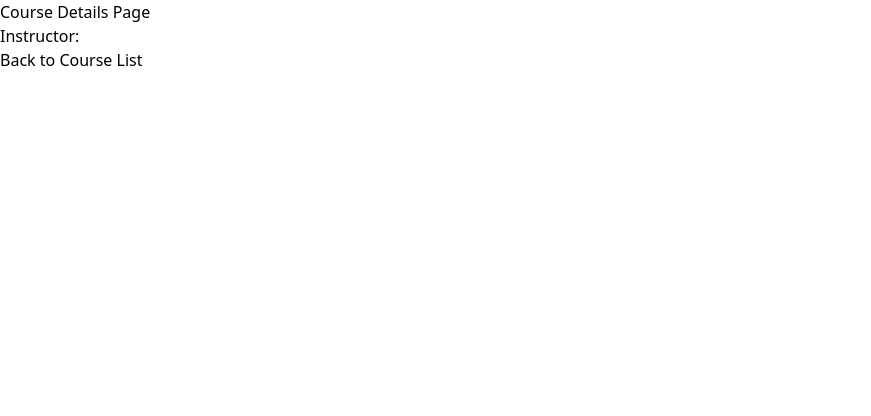
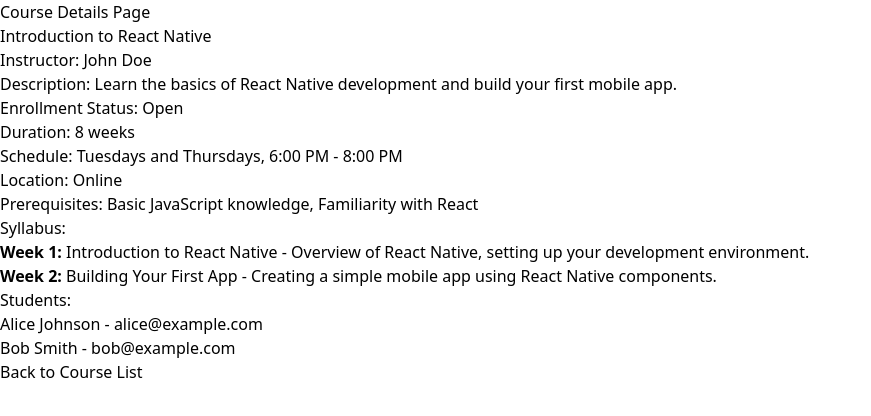
Before and after one commit to Kraniket901/alemenoFrontendTask, a React (Create React App) app: page /course/1 in a window 1280 px wide. Shown: the top 416 px of the page, without its empty margins (0-871 px from the left). Built offline with nearby package versions, Linux system fonts and the light colour scheme.

Commit message:
updated courseDetails.js

```diff
--- a/src/components/CourseDetails.js
+++ b/src/components/CourseDetails.js
@@ -1,17 +1,48 @@
 import React from 'react';
 import { useParams, Link } from 'react-router-dom';
-import courseModel from '../courseModel';
+import courseModel from '../courseModel'; // Update the path accordingly
 
 const CourseDetails = () => {
   const { id } = useParams();
-  const course = courseModel; // Replace with actual course data fetched from API
+  const course = courseModel.find((course) => course.id === parseInt(id, 10)); // Find the course by id
+
+  // Check if the course is not found
+  if (!course) {
+    return (
+      <div>
+        <h1>Course Not Found</h1>
+        <Link to="/">Back to Course List</Link>
+      </div>
+    );
+  }
 
   return (
     <div>
       <h1>Course Details Page</h1>
       <h2>{course.name}</h2>
       <p>Instructor: {course.instructor}</p>
-      {/* Display other course details based on the assignment */}
+      <p>Description: {course.description}</p>
+      <p>Enrollment Status: {course.enrollmentStatus}</p>
+      <p>Duration: {course.duration}</p>
+      <p>Schedule: {course.schedule}</p>
+      <p>Location: {course.location}</p>
+      <p>Prerequisites: {course.prerequisites.join(', ')}</p>
+      <h3>Syllabus:</h3>
+      <ul>
+        {course.syllabus.map((week) => (
+          <li key={week.week}>
+            <strong>Week {week.week}:</strong> {week.topic} - {week.content}
+          </li>
+        ))}
+      </ul>
+      <h3>Students:</h3>
+      <ul>
+        {course.students.map((student) => (
+          <li key={student.id}>
+            {student.name} - {student.email}
+          </li>
+        ))}
+      </ul>
       <Link to="/">Back to Course List</Link>
     </div>
   );
--- a/src/courseModel.js
+++ b/src/courseModel.js
@@ -1,4 +1,5 @@
-const courseModel = [{
+const courseModel = [
+  {
     id: 1,
     name: 'Introduction to React Native',
     instructor: 'John Doe',
@@ -33,8 +34,44 @@
         name: 'Bob Smith',
         email: 'bob@example.com',
       },
-    // Additional enrolled students...
     ],
-}]
+  },
+  {
+    id: 2,
+    name: 'Advanced JavaScript',
+    instructor: 'Jane Doe',
+    description: 'Deep dive into advanced JavaScript concepts.',
+    enrollmentStatus: 'Open',
+    thumbnail: 'your.image.here',
+    duration: '6 weeks',
+    schedule: 'Mondays and Wednesdays, 7:00 PM - 9:00 PM',
+    location: 'Online',
+    prerequisites: ['Intermediate JavaScript knowledge'],
+    syllabus: [
+      {
+        week: 1,
+        topic: 'Closures and Scope',
+        content: 'Understanding closures and lexical scope.',
+      },
+      {
+        week: 2,
+        topic: 'Asynchronous JavaScript',
+        content: 'Working with Promises and Async/Await.',
+      },
+    ],
+    students: [
+      {
+        id: 103,
+        name: 'Charlie Brown',
+        email: 'charlie@example.com',
+      },
+      {
+        id: 104,
+        name: 'Diana Ross',
+        email: 'diana@example.com',
+      },
+    ],
+  },
+];
 
 export default courseModel;
```
Lines whose indentation alone changed are shown as unchanged.
